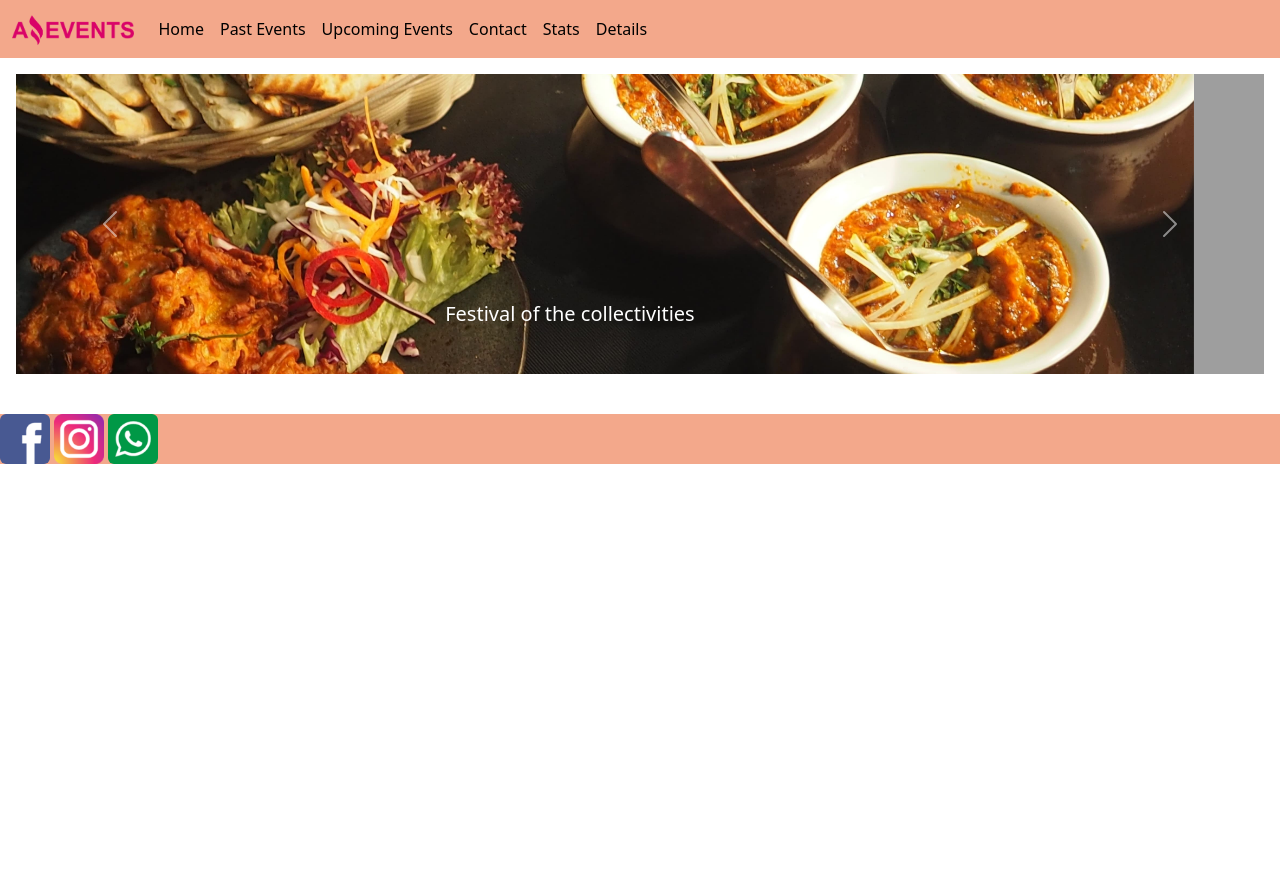
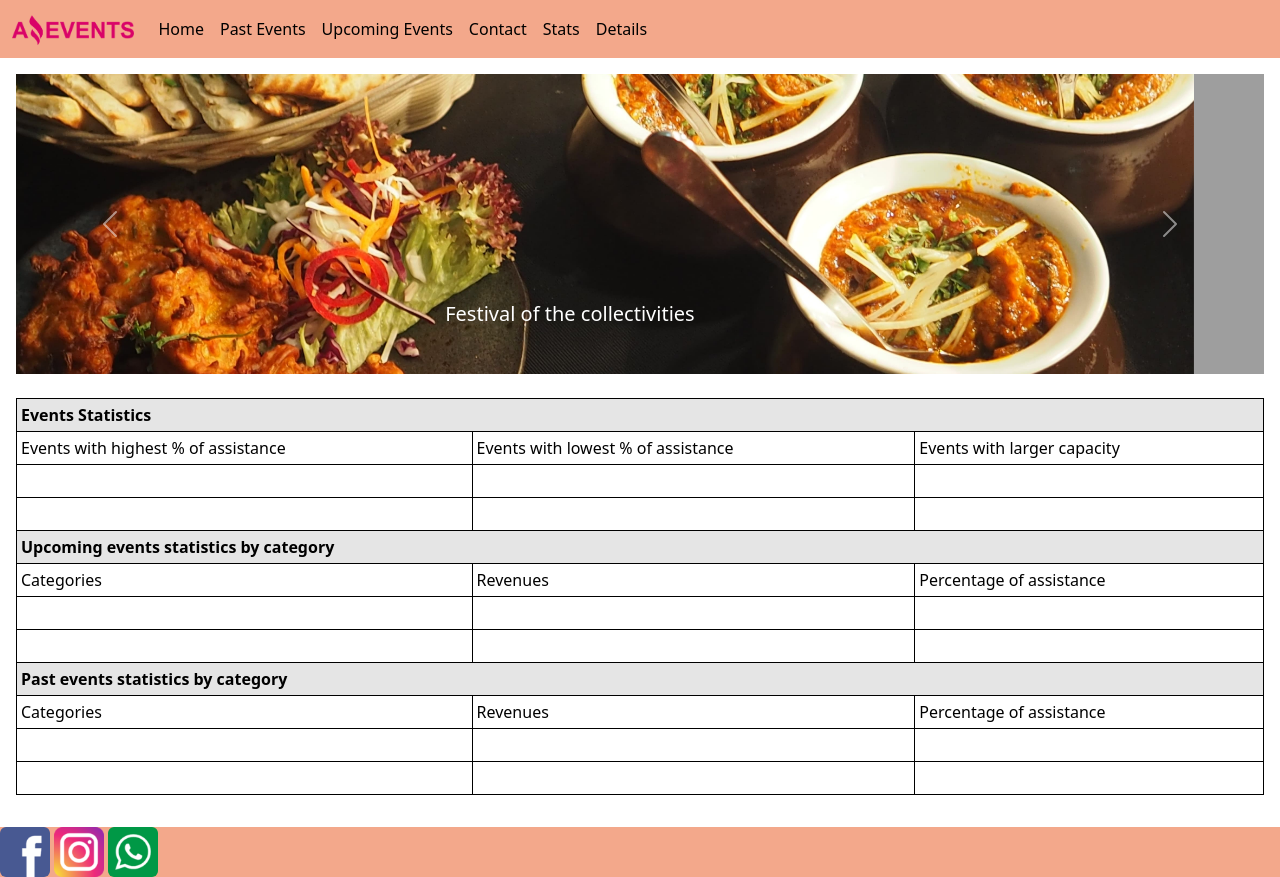
Before and after one commit to LuzMarin720/Amazing-Luz-Marin-Trujillo, a plain HTML site: page pages/stats.html in a window 1280 px wide. Before the commit the page ends 800 px from the top, so only its background shows below. Drawn offline with nearby package versions, Linux system fonts and the light colour scheme; grey boxes are pictures that could not be loaded.

Commit message:
Actualizando Stats page

```diff
--- a/css/style.css
+++ b/css/style.css
@@ -17,7 +17,7 @@
     object-fit: cover;
 }
 
-.size-200 {
+.size-100 {
     height: 100px;
     width: 100%;
 }
--- a/pages/stats.html
+++ b/pages/stats.html
@@ -18,7 +18,8 @@
   <header>
     <nav class="navbar navbar-expand-md">
       <div class="container-fluid">
-        <a class="navbar-brand" href="../index.html"><img src="/images_Amazing/amazing_brand.png" class="logo" alt=""></a>
+        <a class="navbar-brand" href="../index.html"><img src="/images_Amazing/amazing_brand.png" class="logo"
+            alt=""></a>
         <button class="navbar-toggler" type="button" data-bs-toggle="collapse" data-bs-target="#navbarNav"
           aria-controls="navbarNav" aria-expanded="false" aria-label="Toggle navigation">
           <span class="navbar-toggler-icon"></span>
@@ -54,7 +55,7 @@
     <div id="carousel" class="carousel slide" data-bs-ride="carousel">
       <div class="carousel-inner">
         <div class="carousel-item active">
-            <img src="/images_Amazing/food_fair.jpg" class="d-block w-100" alt="...">
+          <img src="/images_Amazing/food_fair.jpg" class="d-block w-100" alt="...">
           <div class="carousel-caption d-none d-md-block">
             <h5>Festival of the collectivities</h5>
           </div>
@@ -87,7 +88,69 @@
     </div>
     <br>
 
+    <div class="table-responsive">
+      <table class="table table-bordered table-sm border-black table align-middle">
+        <thead>
+          <tr>
+            <th scope="col" colspan="3" class="table-active">Events Statistics</th>
+          </tr>
+        </thead>
+        <tbody>
+          <tr>
+            <td>Events with highest % of assistance</td>
+            <td>Events with lowest % of assistance</td>
+            <td>Events with larger capacity</td>
+          </tr>
+          <tr>
+            <td><br></td>
+            <td><br></td>
+            <td><br></td>
+          </tr>
+          <tr>
+            <td><br></td>
+            <td><br></td>
+            <td><br></td>
+          </tr>
+          <tr>
+            <th scope="col" colspan="3" class="table-active">Upcoming events statistics by category</th>
+          </tr>
+          <tr>
+            <td>Categories</td>
+            <td>Revenues</td>
+            <td>Percentage of assistance</td>
+          </tr>
+          <tr>
+            <td><br></td>
+            <td><br></td>
+            <td><br></td>
+          </tr>
+          <tr>
+            <td><br></td>
+            <td><br></td>
+            <td><br></td>
+          </tr>
+          <tr>
+            <th scope="col" colspan="3" class="table-active">Past events statistics by category</th>
+          </tr>
+          <tr>
+            <td>Categories</td>
+            <td>Revenues</td>
+            <td>Percentage of assistance</td>
+          </tr>
+          <tr>
+            <td><br></td>
+            <td><br></td>
+            <td><br></td>
+          </tr>
+          <tr>
+            <td><br></td>
+            <td><br></td>
+            <td><br></td>
+          </tr>
 
+        </tbody>
+      </table>
+    </div>
 
 
   </main>
```
Also changed, not shown: pages/contact.html (+1 -1 lines), pages/details.html (+14 -1 lines).
